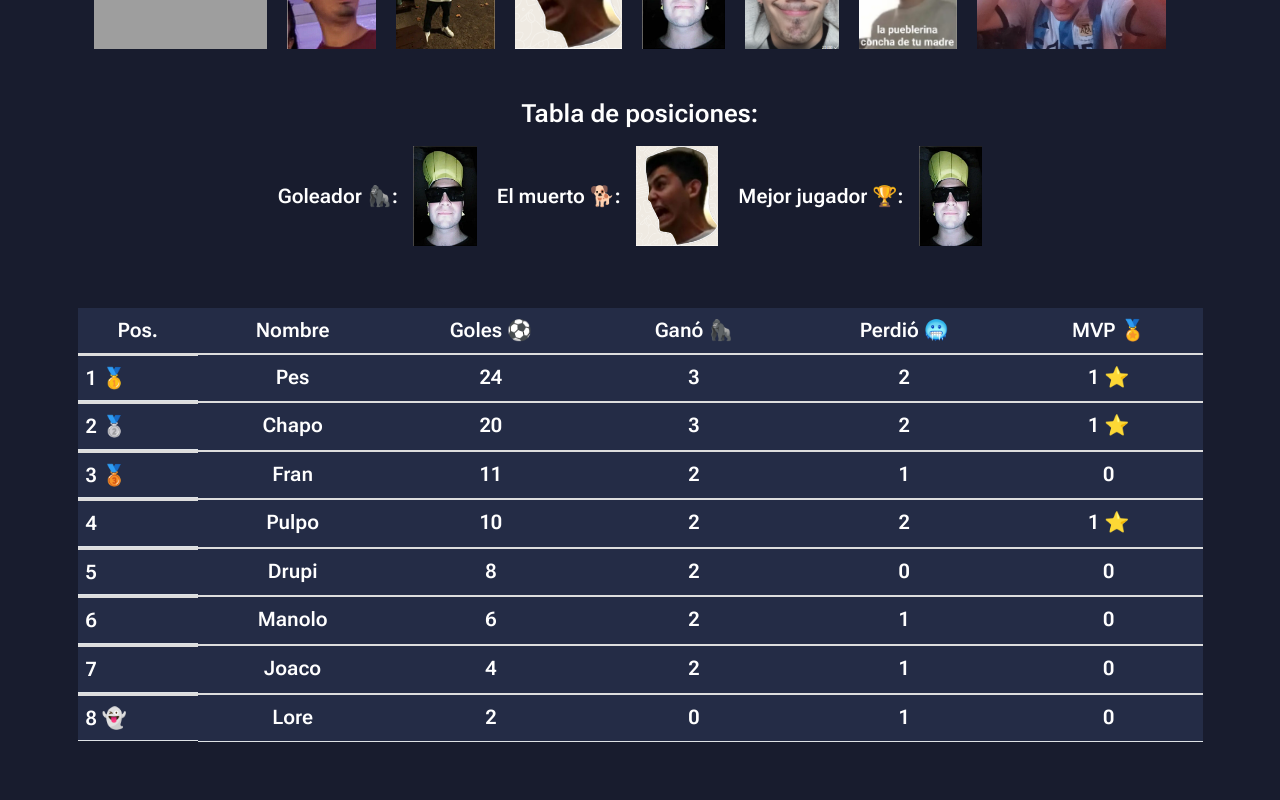
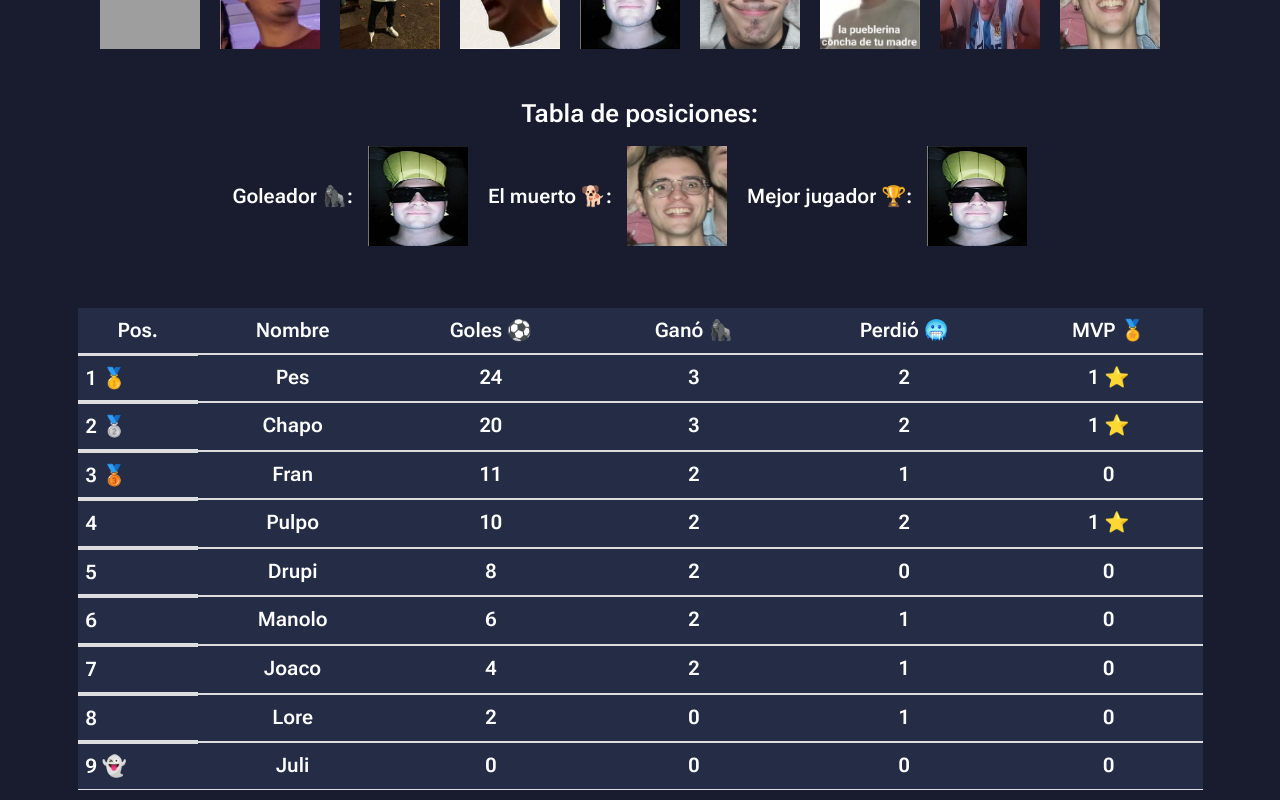
Before and after one commit to LeandroMore1/fubol, a React (Create React App) app: page / in a window 1280 px wide. Shown: the part 241-1041 px from the top of the page. Before the commit the page ends 993 px from the top, so only its background shows below. Built offline with nearby package versions, Linux system fonts and the light colour scheme; grey boxes are pictures that could not be loaded; the HTML template or start-up script is replaced by a standard one.

Commit message:
se agrego a juli

```diff
--- a/src/components/Header.css
+++ b/src/components/Header.css
@@ -14,6 +14,7 @@ td{
 
 img{
     height: 130px;
+    width: 100px;
     margin-right: 20px;
 }
 
--- a/src/components/Header.jsx
+++ b/src/components/Header.jsx
@@ -9,6 +9,7 @@ import drupi from "./drupi.gif"
 import manolo from "./manu.png"
 import pulpo from "./pulpo.png"
 import monke from "./monke.gif"
+import juli from "./juli.png"
 import "../components/Header.css"
 
 export const Header = () => {
@@ -58,13 +59,14 @@ export const Header = () => {
             <img src={manolo} alt="" />
             <img src={fran} alt="" />
             <img src={pulpo} alt="" />
+            <img src={juli} alt="" />
             </div>
            <h1>Tabla de posiciones:</h1>
             <div className="containersub">
                 <h2>Goleador 🦍: </h2>
                 <img className="imgSub" src={pes} alt="" />
                 <h2>El muerto 🐕: </h2>
-                <img className="imgSub" src={lore} alt="" />
+                <img className="imgSub" src={juli} alt="" />
                 <h2>Mejor jugador 🏆: </h2>
                 <img className="imgSub" src={pes} alt="" />
             </div>
@@ -89,7 +91,7 @@ export const Header = () => {
                             <tbody key={jugador.id}>
                                 <tr>
 
-                                    <td className="d-flex">{i++}{i - 1 === 1 ? " 🥇" : i - 1 === 2 ? " 🥈" : i - 1 === 3 ? " 🥉" : i - 1 === 8 ? " 👻" : <p></p>}</td>
+                                    <td className="d-flex">{i++}{i - 1 === 1 ? " 🥇" : i - 1 === 2 ? " 🥈" : i - 1 === 3 ? " 🥉" : i - 1 === 9 ? " 👻" : <p></p>}</td>
                                     <td>{jugador.nombre}</td>
                                     <td>{jugador.goles}</td>
                                     <td>{jugador.ganados}</td>
--- a/src/dataBase.js
+++ b/src/dataBase.js
@@ -7,5 +7,6 @@ export const pibes = [
 {id: 5,nombre: "Lore", goles: 2,  ganados: 0,  perdidos: 1, mvp: 0},
 {id: 6,nombre: "Pes", goles: 24,  ganados: 3,  perdidos: 2, mvp: 1},
 {id: 7,nombre: "Chapo", goles: 20,  ganados: 3,  perdidos:2, mvp: 1},
-{id: 8,nombre: "Drupi", goles: 8,  ganados: 2,  perdidos: 0, mvp: 0}
+{id: 8,nombre: "Drupi", goles: 8,  ganados: 2,  perdidos: 0, mvp: 0},
+{id: 9,nombre: "Juli", goles: 0,  ganados: 0,  perdidos: 0, mvp: 0}
 ]
```
Also changed, not shown: src/components/juli.png (added).
